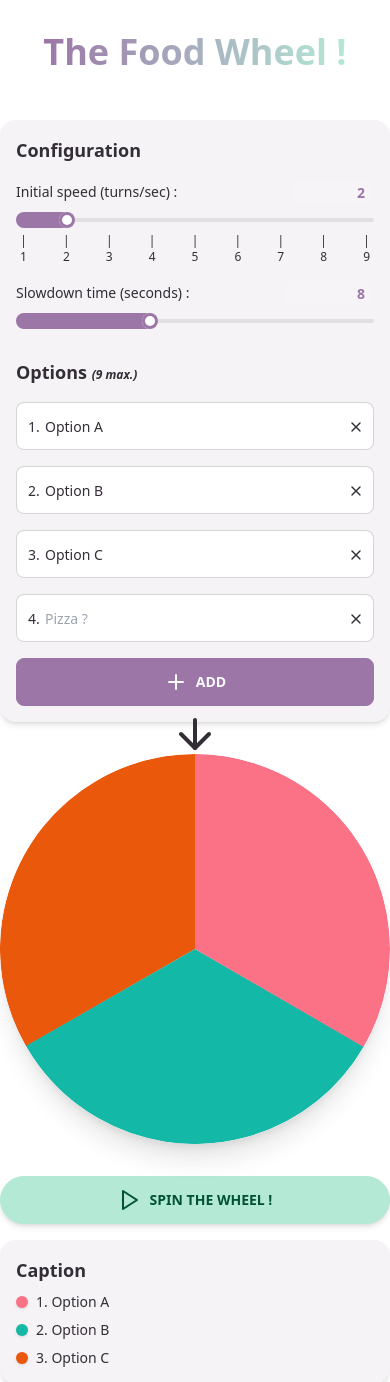
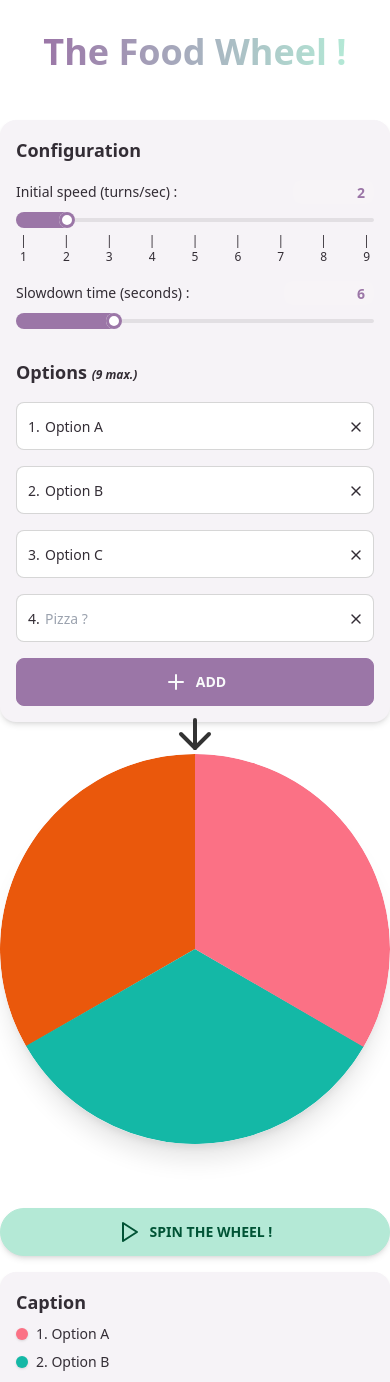
Before and after one commit to MaoDeMatos/the-food-wheel, a Next.js app: page / in a window 390 px wide. Shown: the top 1382 px of the page. Built offline with nearby package versions, Linux system fonts and the light colour scheme.

Commit message:
✨ ♻️ You can now SPIN THE WHEEL ! + refactoring

```diff
--- a/src/DataStore.ts
+++ b/src/DataStore.ts
@@ -5,14 +5,16 @@ import { proxy, useSnapshot } from 'valtio';
 type Option = string;
 
 type IDataStore = {
+  wheelStatus: 'spinning' | 'stopped' | 'ready';
   initialSpeed: number;
-  slowdownSpeed: number;
+  slowdownTime: number;
   options: Option[];
 };
 
 export const dataStore = proxy<IDataStore>({
+  wheelStatus: 'ready',
   initialSpeed: 2,
-  slowdownSpeed: 8,
+  slowdownTime: 6,
   options: [
     'Option A',
     'Option B',
@@ -30,12 +32,16 @@ export const dataStore = proxy<IDataStore>({
 export const useDataStoreAsync = () => useSnapshot(dataStore);
 export const useDataStoreSync = () => useSnapshot(dataStore, { sync: true });
 
+export function changeWheelStatus(status: IDataStore['wheelStatus']) {
+  dataStore.wheelStatus = status;
+}
+
 export function setInitialSpeed(newSpeed: number) {
   dataStore.initialSpeed = newSpeed;
 }
 
-export function setSlowdownSpeed(newSpeed: number) {
-  dataStore.slowdownSpeed = newSpeed;
+export function setslowdownTime(newSpeed: number) {
+  dataStore.slowdownTime = newSpeed;
 }
 
 export const optionsActions = {
--- a/src/app/LeftMenu.tsx
+++ b/src/app/LeftMenu.tsx
@@ -2,11 +2,11 @@
 
 import { Plus, X } from 'react-feather';
 import { CustomSliderComponent } from '../components/Sliders';
-import { INITIAL_SPEED, OPTIONS, SLOWDOWN_SPEED } from '../constants';
+import { INITIAL_SPEED, OPTIONS, SLOWDOWN_TIME } from '../constants';
 import {
   optionsActions,
   setInitialSpeed,
-  setSlowdownSpeed,
+  setslowdownTime,
   useDataStoreSync,
 } from '../DataStore';
 
@@ -22,7 +22,7 @@ export function LeftMenu() {
 }
 
 function LeftMenuConfig() {
-  const { initialSpeed, slowdownSpeed } = useDataStoreSync();
+  const { initialSpeed, slowdownTime } = useDataStoreSync();
 
   return (
     <div className="space-y-4">
@@ -40,12 +40,12 @@ function LeftMenuConfig() {
       />
       <CustomSliderComponent
         label="Slowdown time (seconds) :"
-        value={slowdownSpeed}
+        value={slowdownTime}
         handleValueChanges={(newVal: number) => {
-          setSlowdownSpeed(newVal);
+          setslowdownTime(newVal);
         }}
-        min={SLOWDOWN_SPEED.MIN}
-        max={SLOWDOWN_SPEED.MAX}
+        min={SLOWDOWN_TIME.MIN}
+        max={SLOWDOWN_TIME.MAX}
       />
     </div>
   );
--- a/src/app/RightMenu.tsx
+++ b/src/app/RightMenu.tsx
@@ -1,8 +1,8 @@
 'use client';
 
-import { Play } from 'react-feather';
-import { BADGES_COLORS, INITIAL_SPEED, SLOWDOWN_SPEED } from '../constants';
-import { useDataStoreAsync } from '../DataStore';
+import { FastForward, Play } from 'react-feather';
+import { BADGES_COLORS, INITIAL_SPEED, SLOWDOWN_TIME } from '../constants';
+import { changeWheelStatus, useDataStoreAsync } from '../DataStore';
 
 export function RightMenu() {
   return (
@@ -14,22 +14,22 @@ export function RightMenu() {
 }
 
 function SpinTheWheelButton() {
-  const { initialSpeed, slowdownSpeed, options } = useDataStoreAsync();
+  const { wheelStatus, initialSpeed, slowdownTime, options } =
+    useDataStoreAsync();
 
   const filteredOptions = options.filter(Boolean);
 
   const isInitialSpeedInRange =
     INITIAL_SPEED.MIN <= initialSpeed && initialSpeed <= INITIAL_SPEED.MAX;
-  const isSlowdownSpeedsInRange =
-    SLOWDOWN_SPEED.MIN <= slowdownSpeed && slowdownSpeed <= SLOWDOWN_SPEED.MAX;
+  const isslowdownTimesInRange =
+    SLOWDOWN_TIME.MIN <= slowdownTime && slowdownTime <= SLOWDOWN_TIME.MAX;
   const thereAreEnoughOptions = filteredOptions.length >= 2;
 
   const canSpinTheWheel =
-    isInitialSpeedInRange && isSlowdownSpeedsInRange && thereAreEnoughOptions;
-
-  function spinTheWheel() {
-    console.info('And the wheel spins !');
-  }
+    wheelStatus !== 'spinning' &&
+    isInitialSpeedInRange &&
+    isslowdownTimesInRange &&
+    thereAreEnoughOptions;
 
   function handleErrors() {
     console.error('One or mutiple errors occured :');
@@ -41,9 +41,9 @@ function SpinTheWheelButton() {
         `"initialSpeed" is not in range. initialSpeed: ${initialSpeed}`
       );
     }
-    if (!isSlowdownSpeedsInRange) {
+    if (!isslowdownTimesInRange) {
       console.error(
-        `"slowdownSpeed" is not in range. slowdownSpeed: ${slowdownSpeed}`
+        `"slowdownTime" is not in range. slowdownTime: ${slowdownTime}`
       );
     }
     if (!thereAreEnoughOptions) {
@@ -57,19 +57,28 @@ function SpinTheWheelButton() {
     <button
       className="btn-accent btn-circle btn w-full gap-2 shadow-md transition disabled:pointer-events-auto disabled:cursor-not-allowed disabled:shadow-sm"
       type="button"
-      onClick={canSpinTheWheel ? spinTheWheel : handleErrors}
+      onClick={
+        canSpinTheWheel ? () => changeWheelStatus('spinning') : handleErrors
+      }
       disabled={!canSpinTheWheel}
     >
-      <Play />
-      Spin the wheel !
+      {wheelStatus === 'ready' ? (
+        <>
+          <Play />
+          Spin the wheel !
+        </>
+      ) : (
+        <>
+          <FastForward className="rotate-180" />
+          Reset
+        </>
+      )}
     </button>
   );
 }
 
 function RightMenuCaptions() {
   const { options } = useDataStoreAsync();
-
-  // const filteredOptions = useMemo(() => options.filter(Boolean), [options]);
   const filteredOptions = options.filter(Boolean);
 
   return (
@@ -77,8 +86,8 @@ function RightMenuCaptions() {
       <div className="card-body">
         <p className="text-lg font-bold">Caption</p>
 
-        {filteredOptions.length < 1 && (
-          <p className="italic">No option entered.</p>
+        {filteredOptions.length < 2 && (
+          <p className="italic">Add at least two options to spin the wheel !</p>
         )}
 
         {filteredOptions.length
--- a/src/app/Wheel.tsx
+++ b/src/app/Wheel.tsx
@@ -1,38 +1,80 @@
 'use client';
 
-import { useEffect, useState } from 'react';
+import { memo, useEffect, useState } from 'react';
 import { ArrowDown } from 'react-feather';
 import { SVG_COLORS } from '../constants';
-import { useDataStoreAsync } from '../DataStore';
+import { changeWheelStatus, useDataStoreAsync } from '../DataStore';
 
 export function Wheel() {
-  const { options } = useDataStoreAsync();
-  const optionsCount = options.filter(Boolean).length;
+  const { wheelStatus, initialSpeed, slowdownTime } = useDataStoreAsync();
+  const [localRotation, setLocalRotation] = useState(0);
+  const [localDuration, setLocalDuration] = useState(0);
+  const [result, setResult] = useState('');
+
+  useEffect(() => {
+    let timeout = setTimeout(() => {}, 1);
+
+    if (wheelStatus === 'spinning') {
+      if (localRotation) {
+        setLocalDuration(0.3);
+        setLocalRotation(0);
+        changeWheelStatus('ready');
+      } else {
+        setLocalDuration(0);
+        setLocalRotation(
+          Math.round(Math.random() * 360) + initialSpeed * 360 * slowdownTime
+        );
+
+        timeout = setTimeout(() => {
+          changeWheelStatus('stopped');
+        }, slowdownTime * 1000);
+      }
+    }
+
+    // Component cleanup to destroy the timeout
+    return () => clearTimeout(timeout);
+  }, [wheelStatus]);
 
   return (
-    <div className="relative flex aspect-square w-full items-center justify-center rounded-full bg-neutral text-center text-neutral-content shadow-xl sm:w-72 md:w-96">
-      {optionsCount ? (
-        <ArrowDown className="absolute left-1/2 -top-11 h-12 w-12 -translate-x-1/2" />
-      ) : null}
+    <div className="relative flex w-full flex-col gap-8 text-center sm:w-72 md:w-96">
+      <ArrowDown className="absolute left-1/2 -top-11 h-12 w-12 -translate-x-1/2" />
+      {/* <button
+        type="button"
+        className="btn-circle btn absolute right-0 -top-0 z-[1]"
+      >
+        <Edit2 />
+      </button> */}
 
-      {optionsCount ? (
-        <SvgWheel optionsCount={optionsCount} />
-      ) : (
-        <p className="text-2xl">
-          Add two options
-          <br /> to spin the wheel !
-        </p>
-      )}
-      {/* <Image src="/placeholder.jpg" alt="" className="object-contain" fill /> */}
+      <div
+        style={{
+          transform: `rotate(${localRotation}deg)`,
+          transitionDuration: `${
+            localDuration ? localDuration : slowdownTime
+          }s`,
+        }}
+        className="aspect-square w-full items-center justify-center rounded-full bg-neutral text-neutral-content shadow-xl transition-all ease-out"
+      >
+        <SvgWheel />
+        {/* <Image src="/placeholder.jpg" alt="" className="object-contain" fill /> */}
+      </div>
+
+      <p className="bg-gradient-to-r from-primary to-accent bg-clip-text text-center text-2xl font-extrabold text-transparent sm:text-4xl">
+        {result}
+      </p>
     </div>
   );
 }
 
-type SvgWheelProps = { optionsCount: number };
+// type SvgWheelProps = { optionsCount: number };
 
-function SvgWheel({ optionsCount }: SvgWheelProps) {
-  const deg = (1 / optionsCount) * 360;
-  const dashLength = ((1 / optionsCount) * Math.PI * 10).toFixed(2);
+// function SvgWheel({ optionsCount }: SvgWheelProps) {
+const SvgWheel = memo(function SvgWheel() {
+  const { options } = useDataStoreAsync();
+  const optionsCount = options.filter(Boolean).length;
+  const count = optionsCount > 1 ? optionsCount : 1;
+
+  const deg = (1 / count) * 360;
+  const dashLength = ((1 / count) * Math.PI * 10).toFixed(2);
 
   return (
     <svg
@@ -47,7 +89,7 @@ function SvgWheel({ optionsCount }: SvgWheelProps) {
         cy="10"
         className="fill-transparent transition-colors"
       />
-      {[...new Array(optionsCount)]
+      {[...new Array(count)]
         .map((opt, idx) => {
           return (
             <Section key={idx} index={idx} dashLength={dashLength} deg={deg} />
@@ -56,7 +98,7 @@ function SvgWheel({ optionsCount }: SvgWheelProps) {
         .reverse()}
     </svg>
   );
-}
+});
 
 type SectionProps = {
   index: number;
--- a/src/constants.ts
+++ b/src/constants.ts
@@ -3,7 +3,7 @@ export const INITIAL_SPEED = {
   MAX: 9,
 };
 
-export const SLOWDOWN_SPEED = {
+export const SLOWDOWN_TIME = {
   MIN: 1,
   MAX: 20,
 };
```
